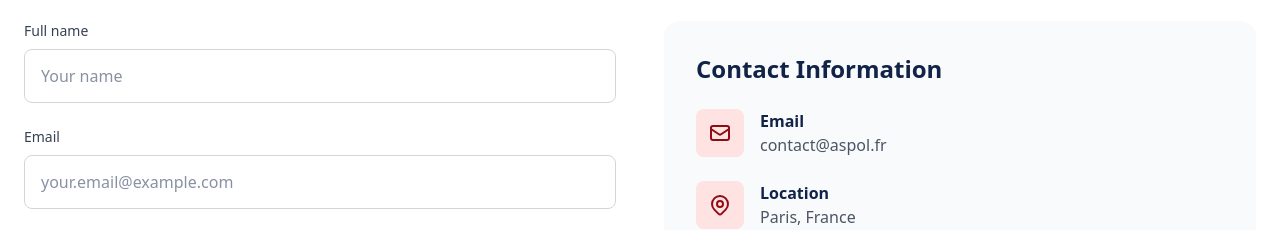
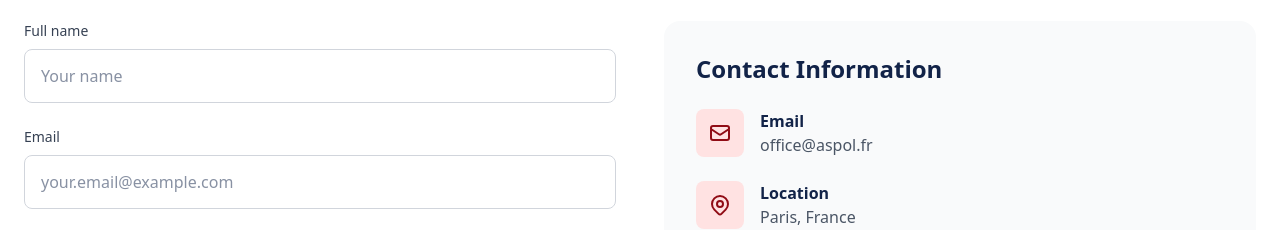
Before and after one commit to BartoszKarczmarczykPW/aspol-webiste, a Next.js app: page / in a window 1280 px wide. Shown: the part 8420-8650 px from the top of the page. Built offline with nearby package versions, Linux system fonts and the light colour scheme; no server answers.

Commit message:
Update email addresses from contact@aspol.fr to office@aspol.fr

```diff
--- a/src/app/error.tsx
+++ b/src/app/error.tsx
@@ -85,10 +85,10 @@ export default function Error({
             Need help? Get in touch with us
           </p>
           <a
-            href="mailto:contact@aspol.fr"
+            href="mailto:office@aspol.fr"
             className="text-red-600 hover:text-red-700 font-medium"
           >
-            contact@aspol.fr
+            office@aspol.fr
           </a>
         </div>
       </div>
--- a/src/app/legal-notice/page.tsx
+++ b/src/app/legal-notice/page.tsx
@@ -32,7 +32,7 @@ export default function LegalNoticePage() {
                 <div className="mt-4 space-y-2 text-gray-700">
                   <p><strong>Association Name:</strong> ASPOL - Association des Étudiants Polonais en France</p>
                   <p><strong>Headquarters:</strong> Paris, France</p>
-                  <p><strong>Email:</strong> contact@aspol.fr</p>
+                  <p><strong>Email:</strong> office@aspol.fr</p>
                   <p><strong>Website:</strong> <a href="https://aspol.fr" className="text-red-600 hover:text-red-700">aspol.fr</a></p>
                 </div>
               </section>
@@ -41,7 +41,7 @@ export default function LegalNoticePage() {
                 <h2 className="text-3xl font-bold text-gray-900 mb-4">2. Website Hosting</h2>
                 <p className="text-gray-700 leading-relaxed">
                   This website is hosted by a third-party hosting service provider.
-                  For technical information regarding hosting, please contact us at contact@aspol.fr.
+                  For technical information regarding hosting, please contact us at office@aspol.fr.
                 </p>
               </section>
 
@@ -110,7 +110,7 @@ export default function LegalNoticePage() {
                   For any questions regarding these legal notices or the website, please contact us:
                 </p>
                 <div className="mt-4 space-y-2 text-gray-700">
-                  <p><strong>Email:</strong> contact@aspol.fr</p>
+                  <p><strong>Email:</strong> office@aspol.fr</p>
                   <p><strong>Address:</strong> Paris, France</p>
                   <p><strong>Social Media:</strong></p>
                   <ul className="list-disc list-inside ml-4 space-y-1">
--- a/src/app/privacy-policy/page.tsx
+++ b/src/app/privacy-policy/page.tsx
@@ -36,7 +36,7 @@ export default function PrivacyPolicyPage() {
                 <h2 className="text-3xl font-bold text-gray-900 mb-4">2. Data Controller</h2>
                 <div className="text-gray-700 leading-relaxed space-y-2">
                   <p><strong>Organization:</strong> ASPOL - Association des Étudiants Polonais en France</p>
-                  <p><strong>Email:</strong> contact@aspol.fr</p>
+                  <p><strong>Email:</strong> office@aspol.fr</p>
                   <p><strong>Address:</strong> Paris, France</p>
                 </div>
               </section>
@@ -128,7 +128,7 @@ export default function PrivacyPolicyPage() {
                   <li><strong>Right to Withdraw Consent:</strong> Withdraw consent at any time</li>
                 </ul>
                 <p className="text-gray-700 leading-relaxed mt-4">
-                  To exercise your rights, contact us at contact@aspol.fr
+                  To exercise your rights, contact us at office@aspol.fr
                 </p>
               </section>
 
@@ -172,7 +172,7 @@ export default function PrivacyPolicyPage() {
                   For questions about this Privacy Policy or to exercise your rights, contact us:
                 </p>
                 <div className="text-gray-700 space-y-2 mb-4">
-                  <p><strong>Email:</strong> contact@aspol.fr</p>
+                  <p><strong>Email:</strong> office@aspol.fr</p>
                   <p><strong>Address:</strong> ASPOL, Paris, France</p>
                 </div>
                 <p className="text-gray-700 leading-relaxed">
--- a/src/app/terms-of-use/page.tsx
+++ b/src/app/terms-of-use/page.tsx
@@ -200,7 +200,7 @@ export default function TermsOfUsePage() {
                   For questions about these Terms of Use, please contact us:
                 </p>
                 <div className="text-gray-700 space-y-2">
-                  <p><strong>Email:</strong> contact@aspol.fr</p>
+                  <p><strong>Email:</strong> office@aspol.fr</p>
                   <p><strong>Address:</strong> ASPOL, Paris, France</p>
                   <p><strong>Website:</strong> <a href="https://aspol.fr" className="text-red-600 hover:text-red-700">aspol.fr</a></p>
                 </div>
--- a/src/components/sections/Contact.tsx
+++ b/src/components/sections/Contact.tsx
@@ -344,10 +344,10 @@ export default function Contact() {
                   <div>
                     <p className="font-semibold text-gray-900">{t.contact.info.email}</p>
                     <a
-                      href="mailto:contact@aspol.fr"
+                      href="mailto:office@aspol.fr"
                       className="text-gray-600 hover:text-red-600 transition-colors"
                     >
-                      contact@aspol.fr
+                      office@aspol.fr
                     </a>
                   </div>
                 </div>
--- a/src/components/seo/StructuredData.tsx
+++ b/src/components/seo/StructuredData.tsx
@@ -22,7 +22,7 @@ export default function StructuredData() {
         "contactPoint": {
             "@type": "ContactPoint",
             "contactType": "General Inquiries",
-            "email": "contact@aspol.fr",
+            "email": "office@aspol.fr",
             "availableLanguage": ["English", "French", "Polish"]
         },
         "location": {
```
